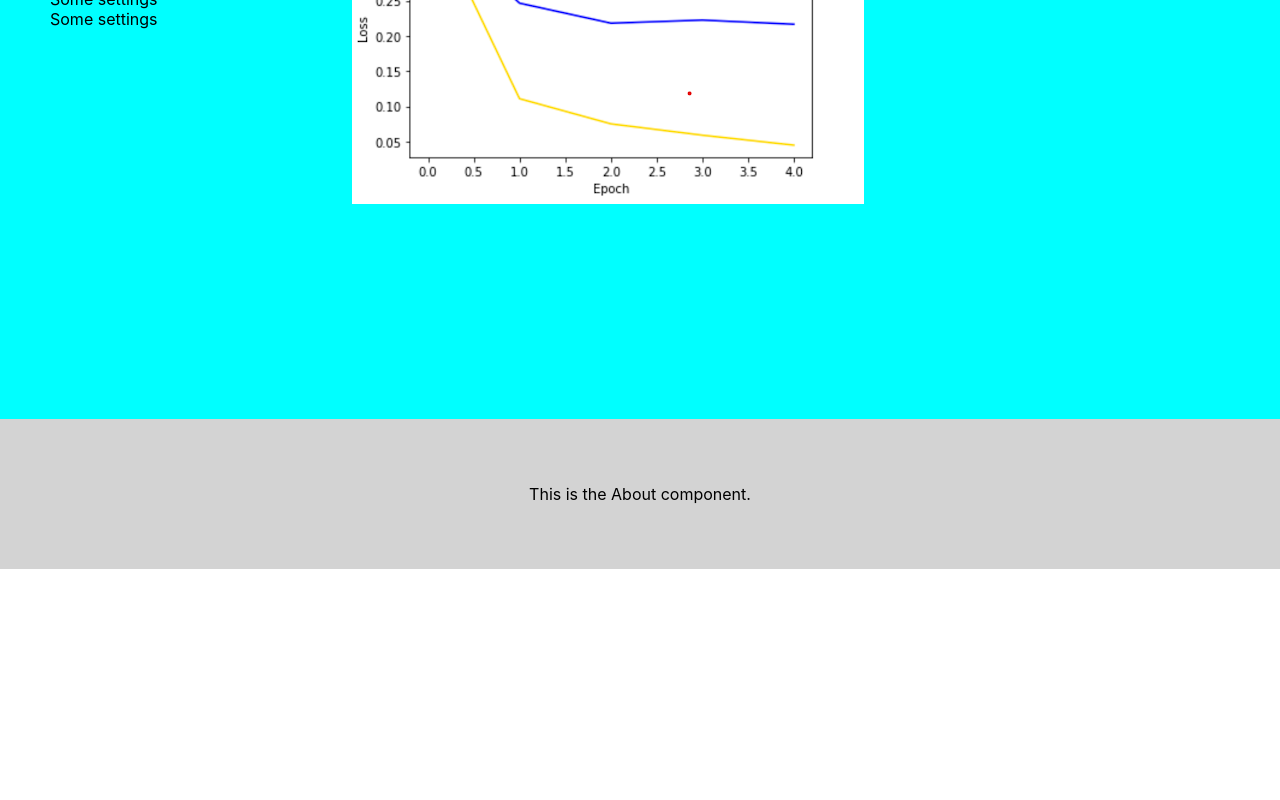
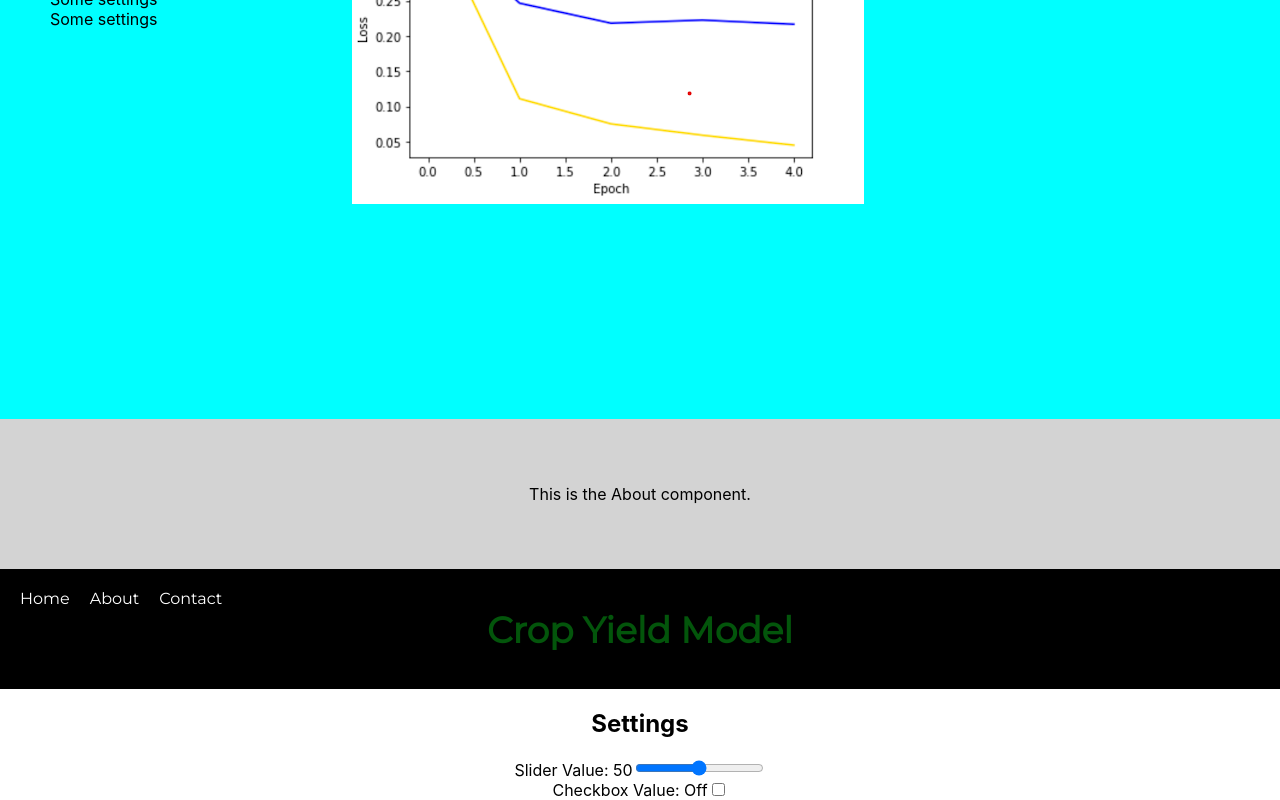
Before and after one commit to faiqqahmad/BigDataBigImpact_Crop_Yield, a React (Create React App) app in the folder cropyield/: page / in a window 1280 px wide. Shown: the part 301-1101 px from the top of the page. Before the commit the page ends 870 px from the top, so only its background shows below. Built offline with nearby package versions, Linux system fonts and the light colour scheme.

Commit message:
added model and settings

```diff
--- a/cropyield/src/App.js
+++ b/cropyield/src/App.js
@@ -6,6 +6,7 @@ import SettingsBox from './SettingsBox';
 import About from './About'
 import './About.css'
 import myImage from './lossVSepoch.png'
+import Settings from './Settings';
 
 function App() {
   return (
@@ -32,6 +33,22 @@ function App() {
       </div>
 
       <div className='bot'><About/></div>
+      <Navbar/>
+      <Settings/>
+      {/* <header className="App-header">
+        <img src={logo} className="App-logo" alt="logo" />
+        <p>
+          Edit <code>src/App.js</code> and save to reload.
+        </p>
+        <a
+          className="App-link"
+          href="https://reactjs.org"
+          target="_blank"
+          rel="noopener noreferrer"
+        >
+          Learn React
+        </a>
+      </header> */}
     </div>
   );
 }
--- /dev/null
+++ b/cropyield/src/Settings.js
@@ -0,0 +1,38 @@
+import React, { Component } from 'react';
+
+class Settings extends Component {
+  constructor(props) {
+    super(props);
+    this.state = {
+      sliderValue: 50,
+      checkboxValue: false,
+    };
+  }
+
+  handleSliderChange = (event) => {
+    this.setState({ sliderValue: event.target.value });
+  }
+
+  handleCheckboxChange = (event) => {
+    this.setState({ checkboxValue: event.target.checked });
+  }
+
+  render() {
+    return (
+      <div>
+        <h2>Settings</h2>
+        <label>
+          Slider Value: {this.state.sliderValue}
+          <input type="range" min="0" max="100" value={this.state.sliderValue} onChange={this.handleSliderChange} />
+        </label>
+        <br />
+        <label>
+          Checkbox Value: {this.state.checkboxValue ? 'On' : 'Off'}
+          <input type="checkbox" checked={this.state.checkboxValue} onChange={this.handleCheckboxChange} />
+        </label>
+      </div>
+    );
+  }
+}
+
+export default Settings;
--- /dev/null
+++ b/package.json
@@ -0,0 +1,5 @@
+{
+  "dependencies": {
+    "react-vis": "^1.11.12"
+  }
+}
```
Also changed, not shown: 1 other file (tests, documents, lock files or other folders).
